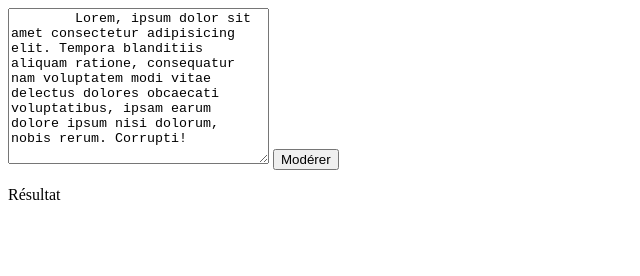
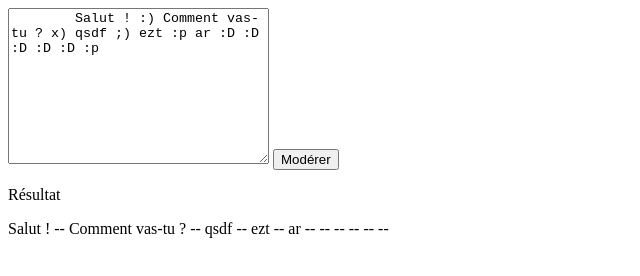
Before and after one commit to da-durand/moderateur, a plain HTML site: page index.html in a window 1280 px wide. Both pictures are taken after a click on the button "Modérer". Shown: the whole page, without its empty margins (0-640 px from the left). Drawn offline with Linux system fonts and the light colour scheme.

Commit message:
correction

```diff
--- a/index.html
+++ b/index.html
@@ -1,20 +1,22 @@
 <!DOCTYPE html>
 <html lang="fr">
+
 <head>
     <meta charset="UTF-8">
     <meta name="viewport" content="width=device-width, initial-scale=1.0">
     <meta http-equiv="X-UA-Compatible" content="ie=edge">
     <title>Document</title>
 </head>
+
 <body>
     <textarea name="text" id="text" cols="30" rows="10">
-        Lorem, ipsum dolor sit amet consectetur adipisicing elit. Tempora blanditiis aliquam ratione, consequatur nam voluptatem modi vitae delectus dolores obcaecati voluptatibus, ipsam earum dolore ipsum nisi dolorum, nobis rerum. Corrupti!
+        Salut ! :) Comment vas-tu ? x) qsdf ;) ezt :p ar :D :D :D :D :D :p
     </textarea>
     <button id="btn">Modérer</button>
     <p>Résultat</p>
-    <div>
-        <p id="result"></p>
+    <div id="result">
     </div>
 </body>
 <script src="script.js"></script>
+
 </html>
--- a/script.js
+++ b/script.js
@@ -1,16 +1,16 @@
-var smileys = ["A", ":D", "x)", ":(", ";)"];
+var smileys = [":)", ":D", "x)", ";)", ":p", ";p"];
 var buttonInput = document.getElementById("btn");
 var resultElement = document.getElementById("result");
-var textElement = document.getElementById("text").innerHTML;
-// txt=list(textElement)
-i = 0;
-j = 0;
+var textElement = document.getElementById("text");
+
 
 buttonInput.addEventListener("click", function () {
-    // while (i < txt.length) {
-    //     if (txt[i]==smileys[j]
-
-    // }
-    console.log(textElement);
-
+    var text = textElement.value;
+    for (let i = 0; i < smileys.length; i++){
+        while (text.includes(smileys[i])){
+            text = text.replace(smileys[i], "--")
+        }
+    }
+    console.log(text);
+    resultElement.innerHTML = text;
 })
```
